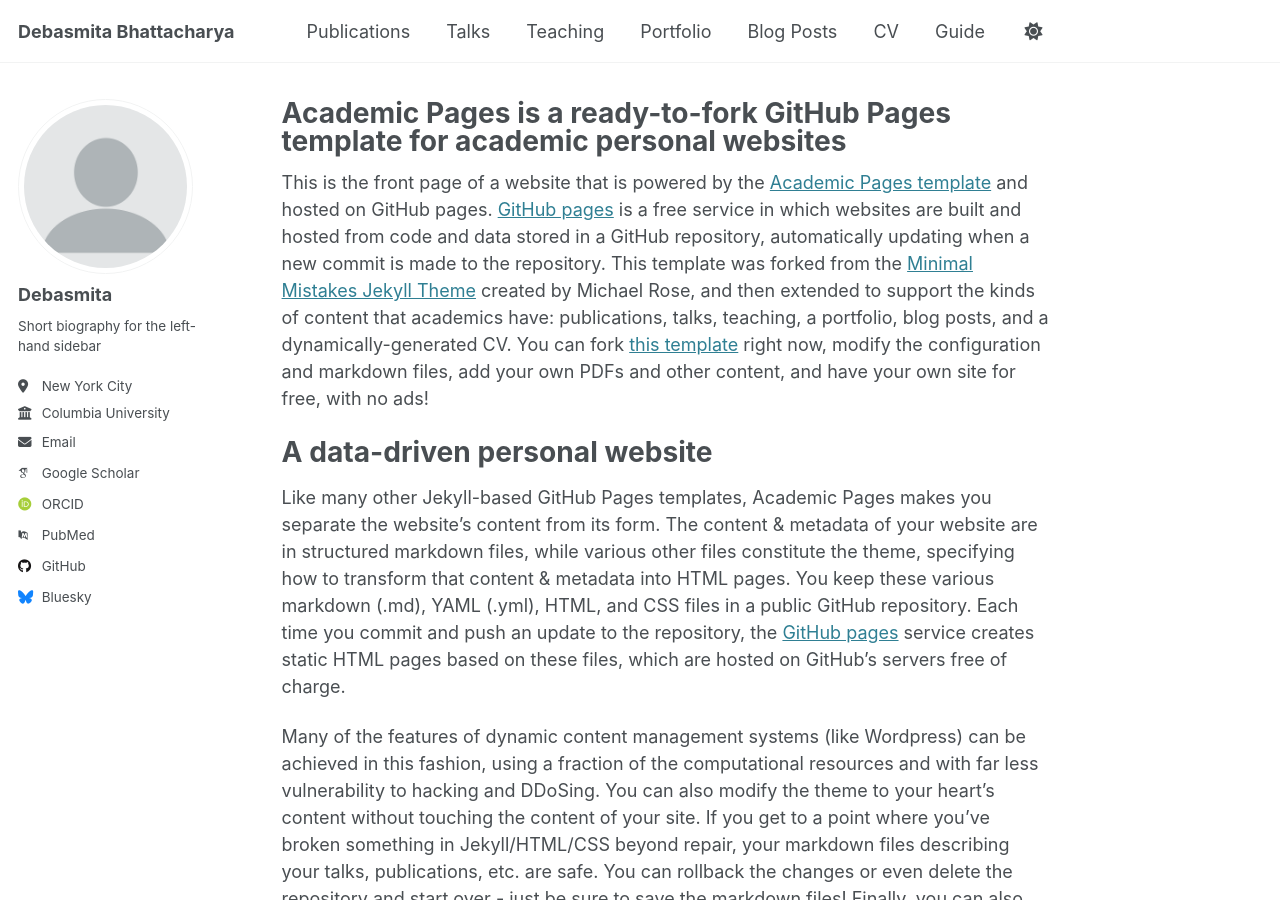
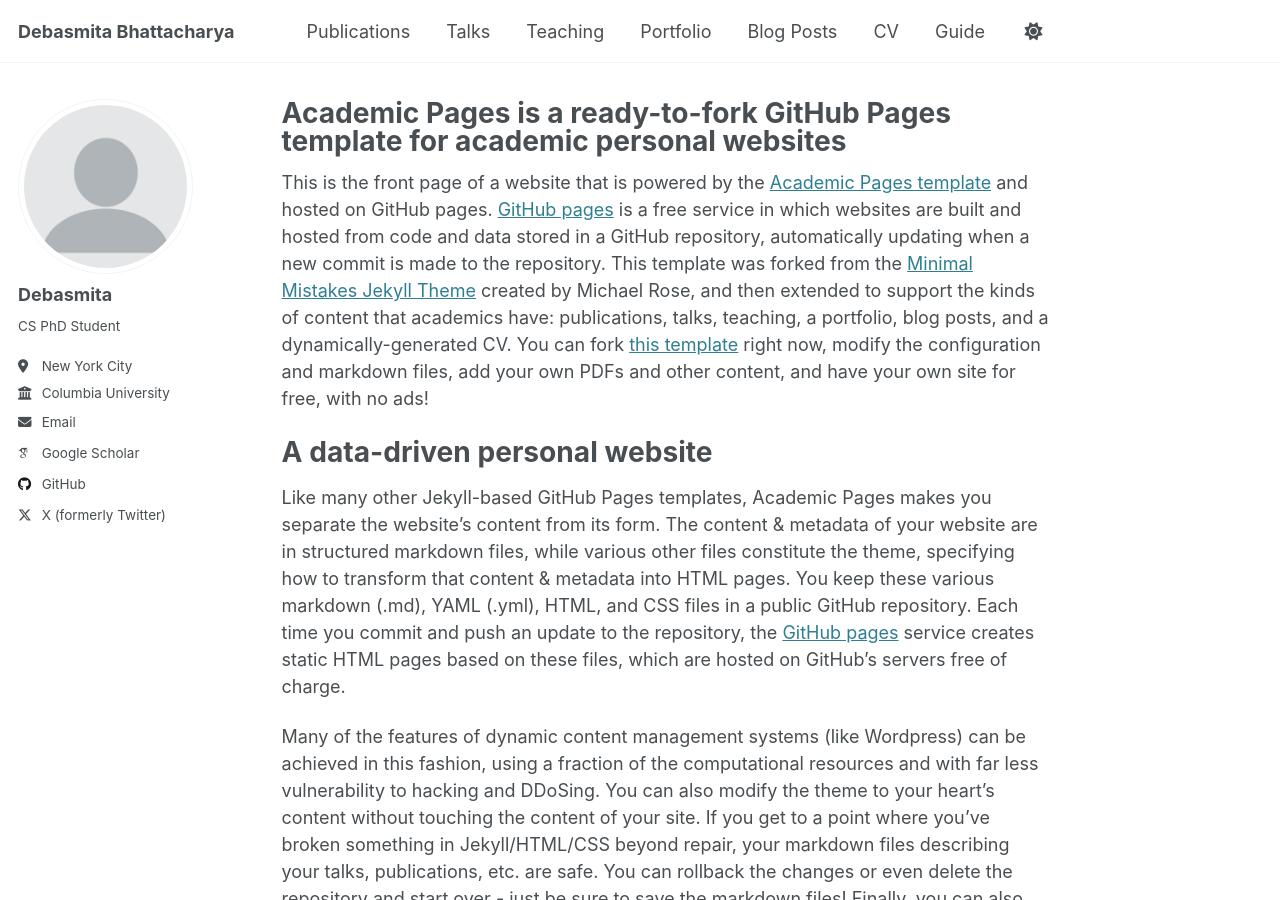
Before and after one commit to debasmita-b/debasmita-b.github.io, a Jekyll site: the page built from _pages/about.md, in a window 1280 px wide and 900 px high. Built offline with Jekyll 4.4.1, drawn with Linux system fonts in a browser that asks for light colours; some web fonts are replaced; part of the change alters nothing that is shown.

Commit message:
more sidebar

```diff
--- a/_config.yml
+++ b/_config.yml
@@ -25,7 +25,7 @@ author:
   avatar           : "profile.png"
   name             : "Debasmita"
   pronouns         : # example: "she/her"
-  bio              : "Short biography for the left-hand sidebar"
+  bio              : "CS PhD Student"
   location         : "New York City"
   employer         : "Columbia University"
   uri              : # URL
@@ -33,11 +33,11 @@ author:
 
   # Academic websites
   arxiv            : # URL - Update with the correct link to your profile
-  googlescholar    : "https://scholar.google.com/citations?user=PS_CX0AAAAAJ"
+  googlescholar    : "https://scholar.google.com/citations?user=EOkUV58AAAAJ"
   impactstory      : # URL
-  orcid            : "http://orcid.org/yourorcidurl"
+  orcid            : #"http://orcid.org/yourorcidurl"
   semantic         : # URL
-  pubmed           : "https://www.ncbi.nlm.nih.gov/pubmed/?term=john+snow"
+  pubmed           : #"https://www.ncbi.nlm.nih.gov/pubmed/?term=john+snow"
   researchgate     : # URL
   scopus           : # URL
 
@@ -45,12 +45,12 @@ author:
   bitbucket        : # Username - Update with your username on the site
   codepen          : # Username
   dribbble         : # Username
-  github           : "academicpages"
+  github           : "debasmita-b" #"academicpages"
   kaggle           : # Username
   stackoverflow    : # User number or user number and name (i.e., use "1" or "1/jeff-atwood")
 
   # Social media
-  bluesky          : "bsky.app" # Replace this with you Bluesky username
+  bluesky          : #"bsky.app" # Replace this with you Bluesky username
   facebook         : # Username
   flickr           : # Username
   foursquare       : # Username
@@ -67,7 +67,7 @@ author:
   steam            : # Username
   telegram         : # URL
   tumblr           : # Username
-  twitter          : # Username for X / Twitter
+  twitter          : "debasmita_b" # Username for X / Twitter
   vine             : # Username
   weibo            : # Username
   wikipedia        : # Username
```
